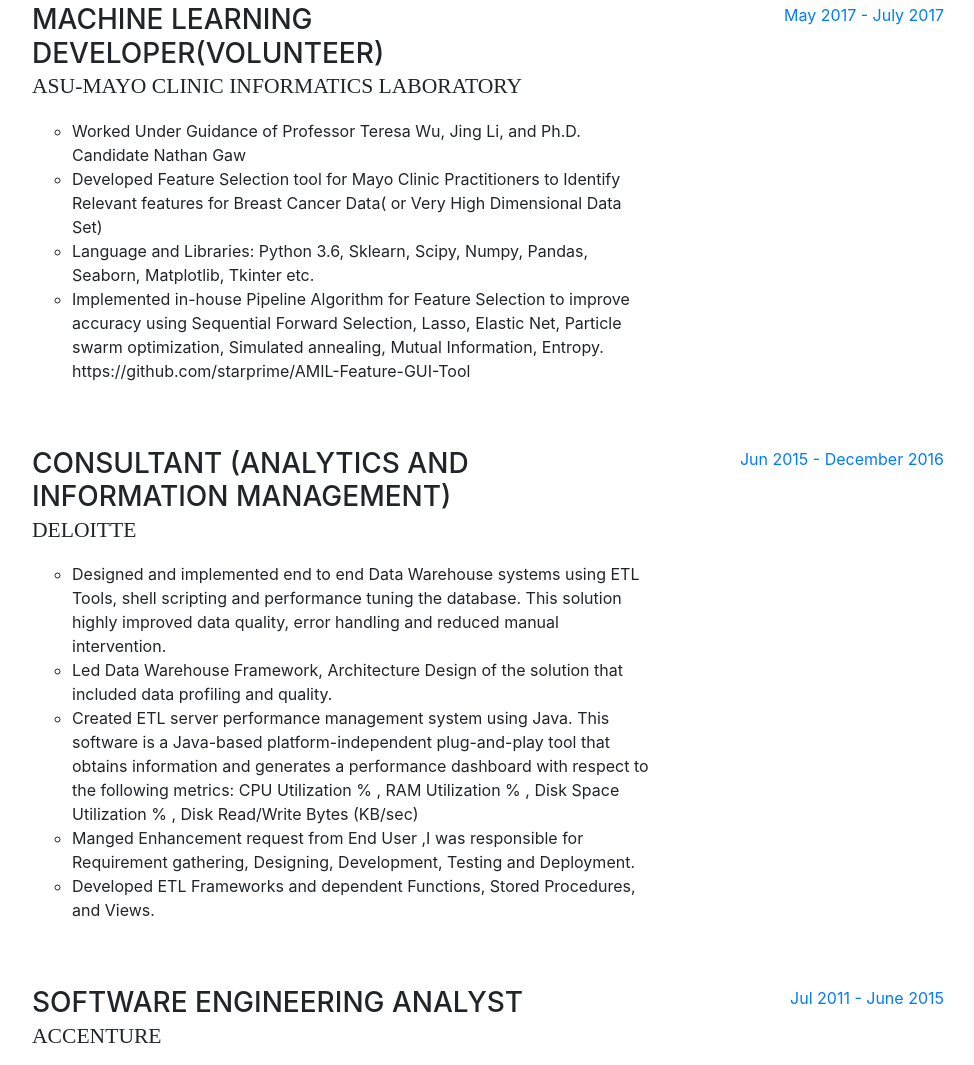
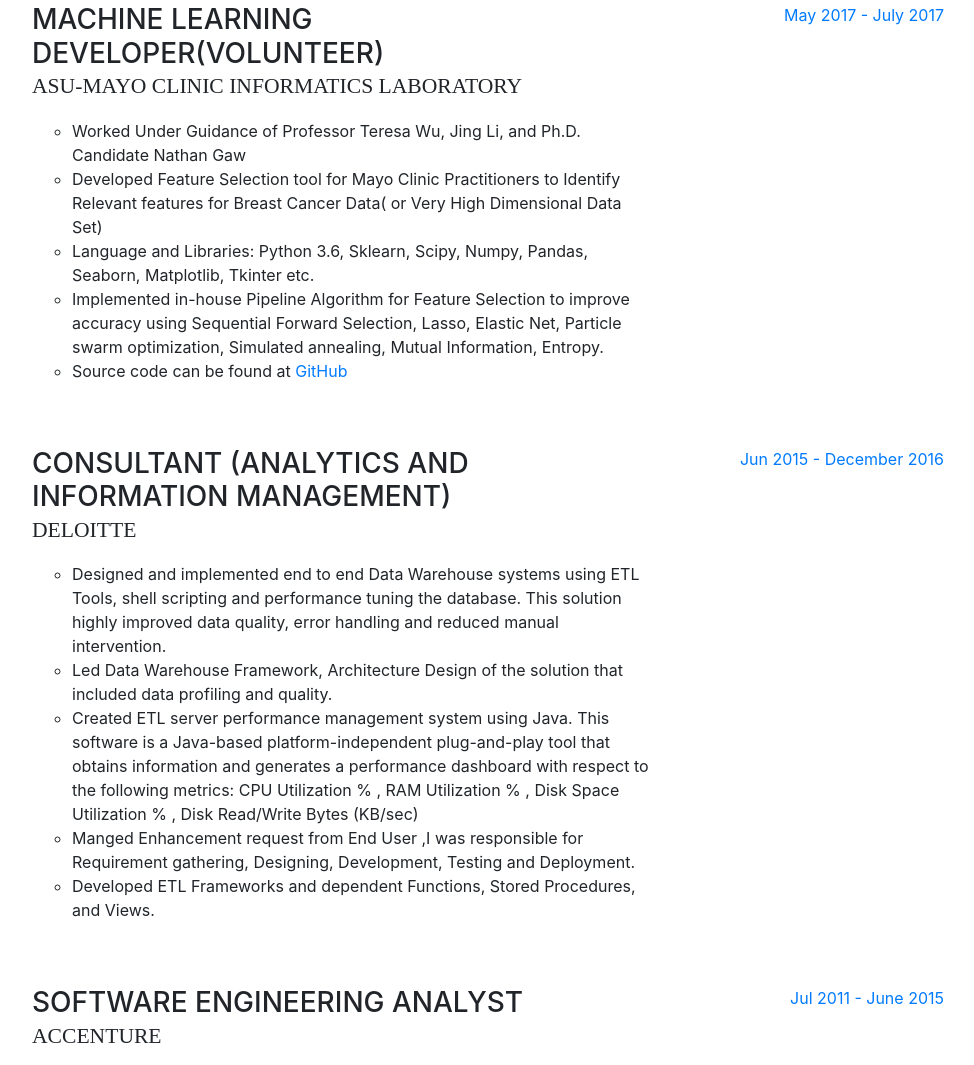
Before and after one commit to sumitdvlp/sumitdvlp.github.io, a website with bundled scripts: page index.html in a window 1280 px wide. Shown: the part 2143-3208 px from the top of the page, without its empty margins (288-1262 px from the left). Built offline with nearby package versions, Linux system fonts and the light colour scheme; a web font is replaced by a local one.

Commit message:
popgen More

```diff
--- a/index.html
+++ b/index.html
@@ -284,8 +284,8 @@
                   <li>Worked Under Guidance of Professor Teresa Wu, Jing Li, and Ph.D. Candidate Nathan Gaw</li>
                   <li>Developed Feature Selection tool for Mayo Clinic Practitioners to Identify Relevant features for Breast Cancer Data( or Very High Dimensional Data Set)</li>
                   <li>Language and Libraries: Python 3.6, Sklearn, Scipy, Numpy, Pandas, Seaborn, Matplotlib, Tkinter etc.</li>
-                  <li>Implemented in-house Pipeline Algorithm for Feature Selection to improve accuracy using Sequential Forward Selection, Lasso, Elastic Net, Particle swarm optimization, Simulated annealing, Mutual Information, Entropy.
-https://github.com/starprime/AMIL-Feature-GUI-Tool</li>
+                <li>Implemented in-house Pipeline Algorithm for Feature Selection to improve accuracy using Sequential Forward Selection, Lasso, Elastic Net, Particle swarm optimization, Simulated annealing, Mutual Information, Entropy.</li>
+                <li>Source code can be found at <a href="https://github.com/starprime/AMIL-Feature-GUI-Tool">GitHub</a></li>
               </ul>
             </div>
             <div class="resume-date text-md-right">
```
